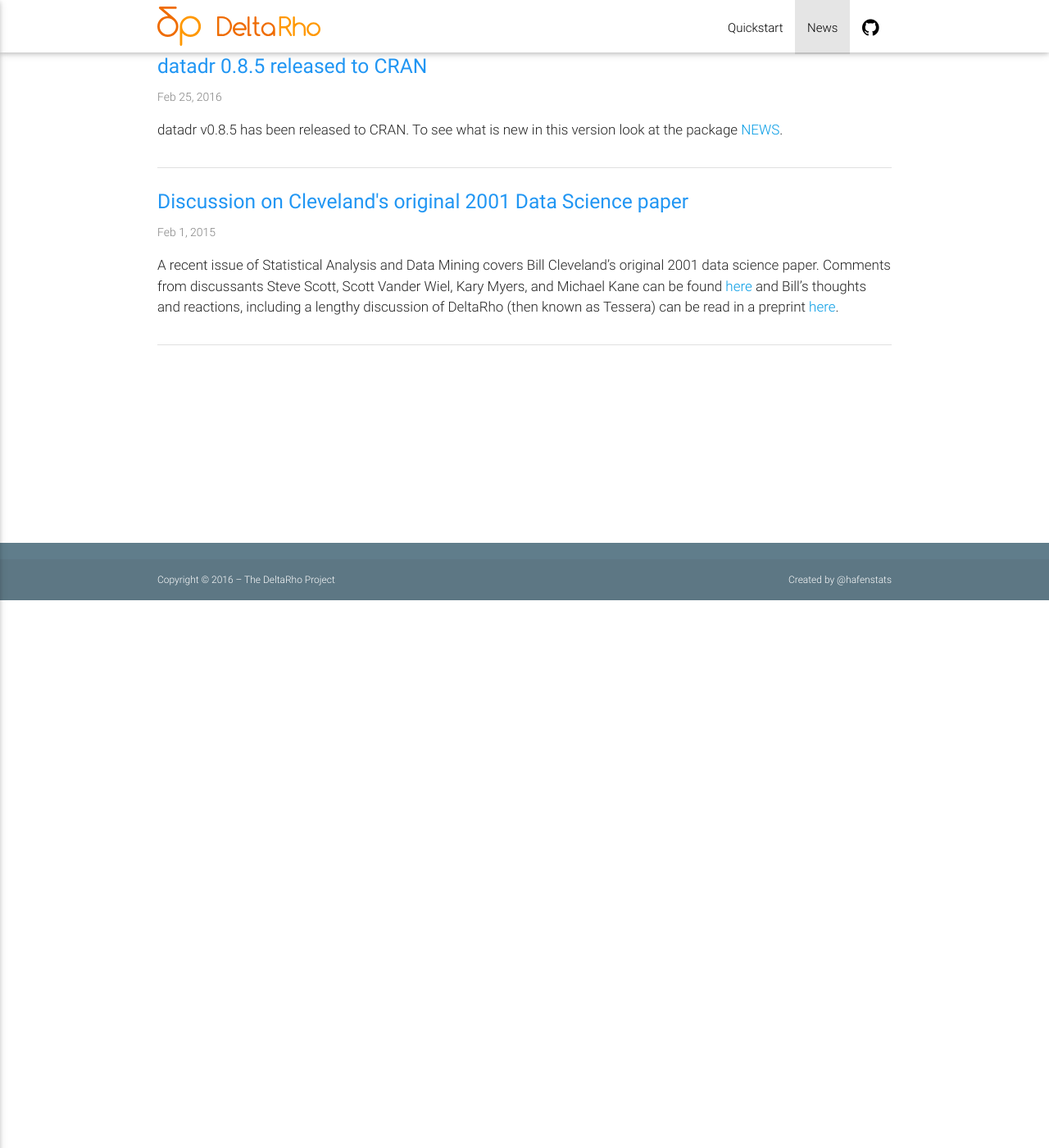
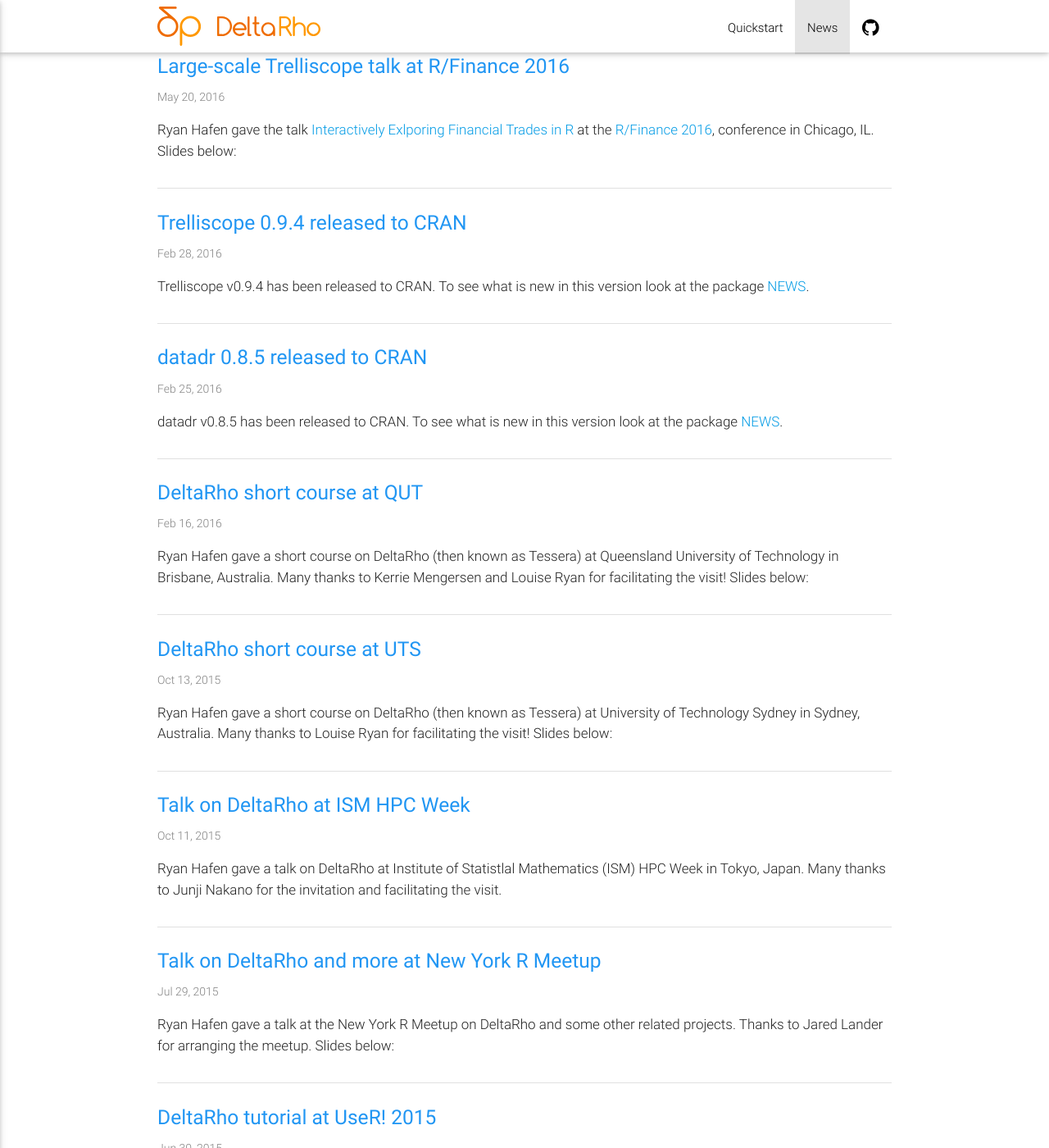
Before and after one commit to delta-rho/delta-rho.github.io, a Jekyll site: the page built from news.html, in a window 1280 px wide and 1400 px high, scrolled down 668 px. Shown: the whole window at 82% size. Built offline with Jekyll 4.4.1, drawn with Linux system fonts in a browser that asks for light colours; nearby versions of some CDN libraries; some web fonts are replaced; some of the changed text lies outside the part shown.

Commit message:
Add news items

```diff
--- /dev/null
+++ b/_posts/2015-01-20-barug-2015.md
@@ -0,0 +1,14 @@
+---
+layout: post
+title:  "Talk on DeltaRho at Bay Area R User Group"
+date:   2015-01-20
+permalink: barug-2015
+---
+
+Ryan Hafen spoke about DeltaRho at the Bay Area R User Group.  Video below:
+
+<!--more-->
+
+<div class="video-container">
+  <iframe src="https://air.mozilla.org/bay-area-user-group-official-meetup/video/" width="640" height="380" frameborder="0" allowfullscreen></iframe>
+</div>
--- /dev/null
+++ b/_posts/2015-06-28-r-summit-2015-talk.md
@@ -0,0 +1,8 @@
+---
+layout: post
+title:  "Talk on DeltaRho at 2015 R Summit"
+date:   2015-06-28
+permalink: r-summit-2015
+---
+
+Ryan Hafen gave a talk on DeltaRho at the [R Summit 2015](http://info.cbs.dk/rsummit2015/programme) in Copenhagen, Denmark.
--- /dev/null
+++ b/_posts/2015-06-30-user-2015.md
@@ -0,0 +1,12 @@
+---
+layout: post
+title:  "DeltaRho tutorial at UseR! 2015"
+date:   2015-06-30
+permalink: user-2015
+---
+
+Ryan Hafen, Steve Elston (Quantia Analytics), and Amanda White (PNNL) gave a tutorial at UseR! 2015 in Aalborg Denmark.  Materials for the tutorial can be found [here](http://deltarho.org/docs-UseR2015/).  Slides below:
+
+<!--more-->
+
+<iframe width="100%" height="600" src="http://ml.stat.purdue.edu/user2015/Tessera-aalborg-slides.html" frameborder="0" allowfullscreen></iframe>
--- /dev/null
+++ b/_posts/2015-07-29-nyr-2015.md
@@ -0,0 +1,12 @@
+---
+layout: post
+title:  "Talk on DeltaRho and more at New York R Meetup"
+date:   2015-07-29
+permalink: nyr-2015
+---
+
+Ryan Hafen gave a talk at the New York R Meetup on DeltaRho and some other related projects.  Thanks to Jared Lander for arranging the meetup.  Slides below:
+
+<!--more-->
+
+<script async class="speakerdeck-embed" data-id="78df4100d344422a8e309c7ec1c2f0cd" data-ratio="1.33333333333333" src="//speakerdeck.com/assets/embed.js"></script>
--- /dev/null
+++ b/_posts/2015-10-11-ism-hpc-2015.md
@@ -0,0 +1,8 @@
+---
+layout: post
+title:  "Talk on DeltaRho at ISM HPC Week"
+date:   2015-10-11
+permalink: ism-hpc-2015
+---
+
+Ryan Hafen gave a talk on DeltaRho at Institute of Statistlal Mathematics (ISM) HPC Week in Tokyo, Japan.  Many thanks to Junji Nakano for the invitation and facilitating the visit.
--- /dev/null
+++ b/_posts/2015-10-13-uts-2016.md
@@ -0,0 +1,14 @@
+---
+layout: post
+title:  "DeltaRho short course at UTS"
+date:   2015-10-13
+permalink: uts-2016
+---
+
+Ryan Hafen gave a short course on DeltaRho (then known as Tessera) at University of Technology Sydney in Sydney, Australia.  Many thanks to Louise Ryan for facilitating the visit!  Slides below:
+
+<!--more-->
+
+<div class="video-container">
+  <iframe src="//slides.com/hafen/tessera-uts2015/embed" width="576" height="500" scrolling="no" frameborder="0" webkitallowfullscreen mozallowfullscreen allowfullscreen></iframe>
+</div>
--- /dev/null
+++ b/_posts/2016-02-16-qut-2016.md
@@ -0,0 +1,14 @@
+---
+layout: post
+title:  "DeltaRho short course at QUT"
+date:   2016-02-16
+permalink: qut-2016
+---
+
+Ryan Hafen gave a short course on DeltaRho (then known as Tessera) at Queensland University of Technology in Brisbane, Australia.  Many thanks to Kerrie Mengersen and Louise Ryan for facilitating the visit!  Slides below:
+
+<!--more-->
+
+<div class="video-container">
+  <iframe src="//slides.com/hafen/tessera-qut2016/embed" width="576" height="500" scrolling="no" frameborder="0" webkitallowfullscreen mozallowfullscreen allowfullscreen></iframe>
+</div>
--- /dev/null
+++ b/_posts/2016-05-20-r-finance-2016.md
@@ -0,0 +1,20 @@
+---
+layout: post
+title:  "Large-scale Trelliscope talk at R/Finance 2016"
+date:   2016-05-20
+permalink: r-finance-2016
+---
+
+Ryan Hafen gave the talk [Interactively Exlporing Financial Trades in R](http://slides.com/hafen/rinfinance2016#/) at the [R/Finance 2016](http://www.rinfinance.com/), conference in Chicago, IL.  Slides below:
+
+<!--more-->
+
+<div class="video-container">
+  <iframe src="//slides.com/hafen/rinfinance2016/embed" width="576" height="500" scrolling="no" frameborder="0" webkitallowfullscreen mozallowfullscreen allowfullscreen></iframe>
+</div>
+
+Included is a description of a million panel Trelliscope display of hundreds of gigabytes of high-frequency trading data:
+
+<div class="video-container">
+  <iframe width="560" height="315" src="https://www.youtube.com/embed/KatkJx9Ui0o?rel=0" frameborder="0" allowfullscreen></iframe>
+</div>
--- /dev/null
+++ b/_posts/2016-06-23-rencontres-r-2016.md
@@ -0,0 +1,12 @@
+---
+layout: post
+title:  "DeltaRho talk at Rencontres R, 2016"
+date:   2016-06-23
+permalink: rencontres-r-2016
+---
+
+Ryan Hafen gave a talk on DeltaRho tools (then known as Tessera) at [Rencontres R](http://r2016-toulouse.sciencesconf.org/) in Toulouse France.  Slides below:
+
+<!--more-->
+
+<iframe src="//slides.com/hafen/rencontresr/embed" width="100%" height="500" scrolling="no" frameborder="0" webkitallowfullscreen mozallowfullscreen allowfullscreen></iframe>
```
Also changed, not shown: _posts/2015-02-01-data-science-2001.md (+0 -1 lines), _posts/2016-09-28-tessera-to-deltarho.md (+1 -1 lines), _posts/datadr-release.md (deleted, +0 -19 lines), index.html (+5 -2 lines).
